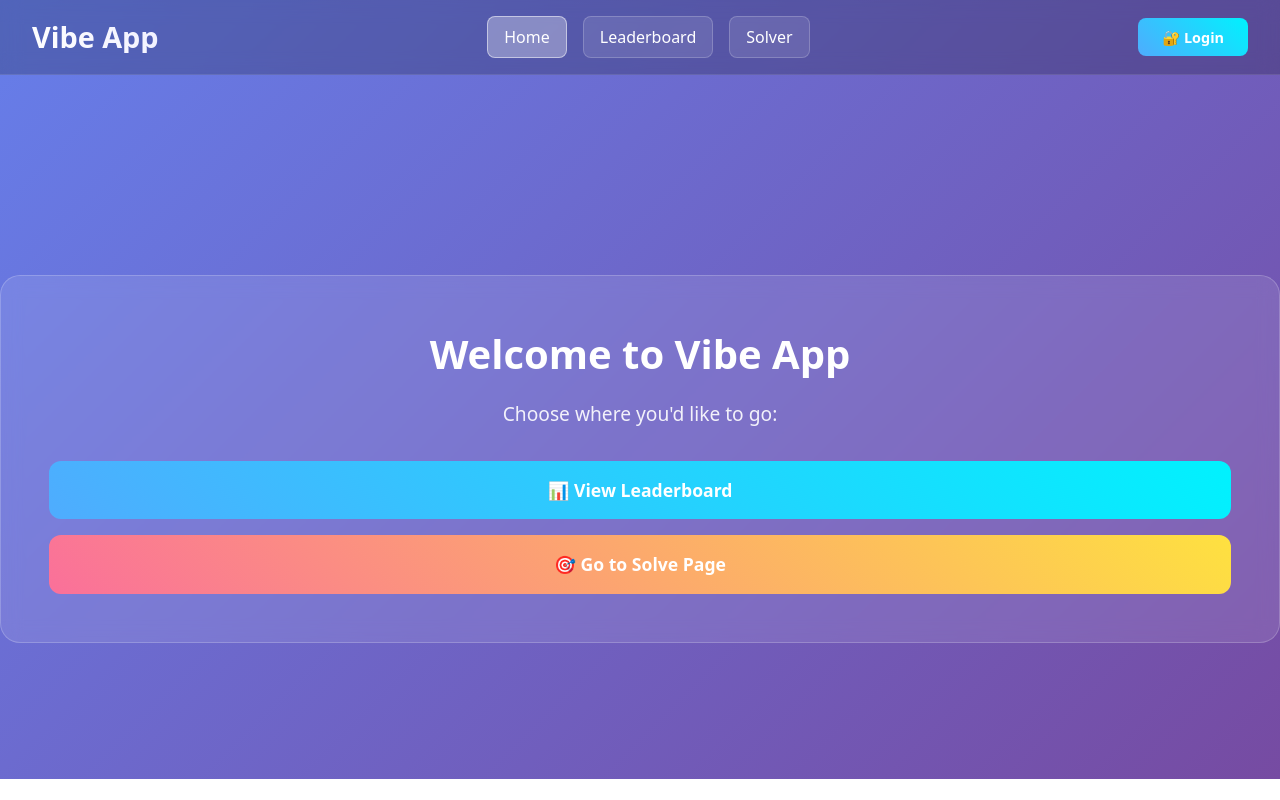
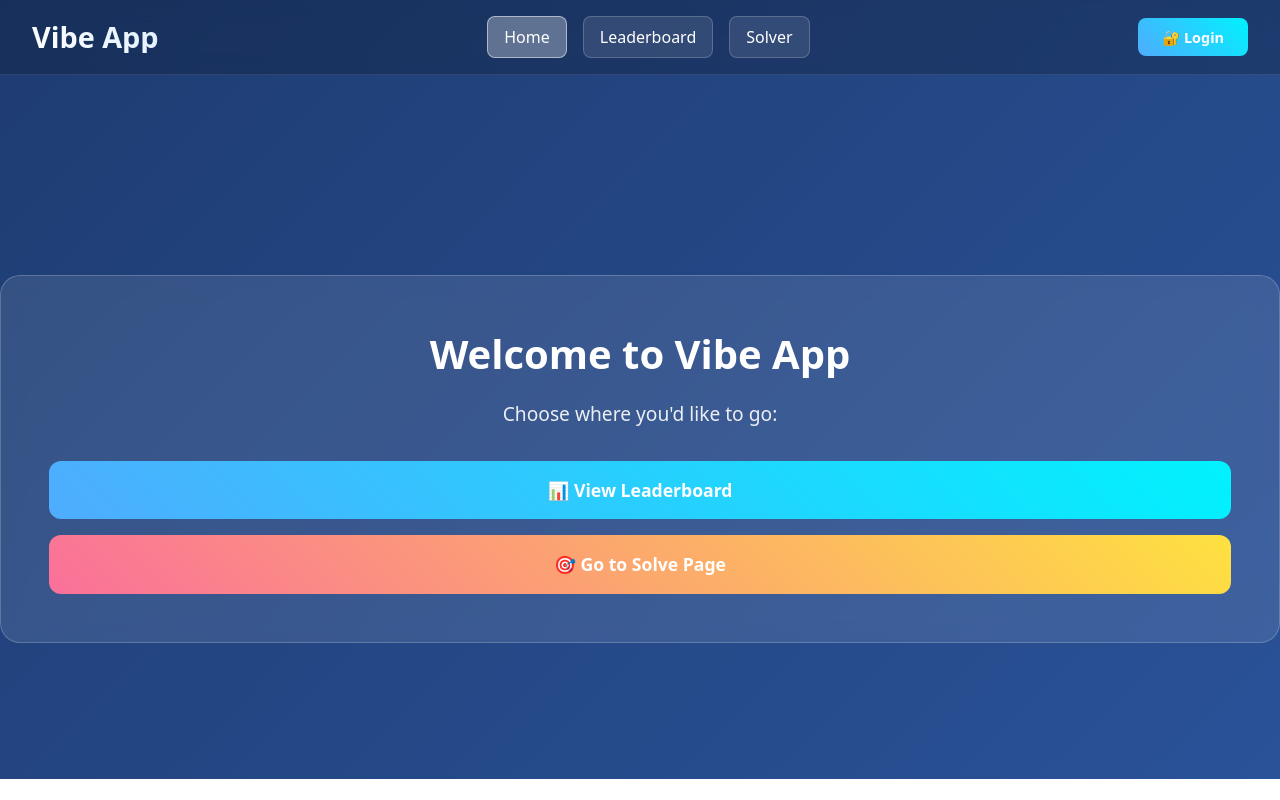
Before and after one commit to tyboro2002/vibecode, a Vue app in the folder frontend/: page / in a window 1280 px wide. Built offline with nearby package versions, Linux system fonts and the light colour scheme; no server answers.

Commit message:
chore: made the color scheme blue instead of purple

```diff
--- a/frontend/src/App.vue
+++ b/frontend/src/App.vue
@@ -144,7 +144,7 @@ watch(() => route.query.login, (newValue) => {
 
 <style scoped>
 .app {
-  background: linear-gradient(135deg, #667eea 0%, #764ba2 100%);
+  background: linear-gradient(135deg, #1e3c72 0%, #2a5298 100%);
   color: white;
 }
 
@@ -164,7 +164,7 @@ watch(() => route.query.login, (newValue) => {
   margin: 0;
   font-size: 1.8rem;
   font-weight: bold;
-  background: linear-gradient(45deg, #fff, #f0f0ff);
+  background: linear-gradient(45deg, #fff, #e0f0ff);
   -webkit-background-clip: text;
   -webkit-text-fill-color: transparent;
   background-clip: text;
--- a/frontend/src/style.css
+++ b/frontend/src/style.css
@@ -15,11 +15,11 @@
 
 a {
   font-weight: 500;
-  color: #646cff;
+  color: #4facfe;
   text-decoration: inherit;
 }
 a:hover {
-  color: #535bf2;
+  color: #00d4ff;
 }
 
 body {
@@ -43,7 +43,7 @@ button {
   transition: border-color 0.25s;
 }
 button:hover {
-  border-color: #646cff;
+  border-color: #4facfe;
 }
 button:focus,
 button:focus-visible {
@@ -66,7 +66,7 @@ button:focus-visible {
     background-color: #ffffff;
   }
   a:hover {
-    color: #747bff;
+    color: #2a8fd6;
   }
   button {
     background-color: #f9f9f9;
```
